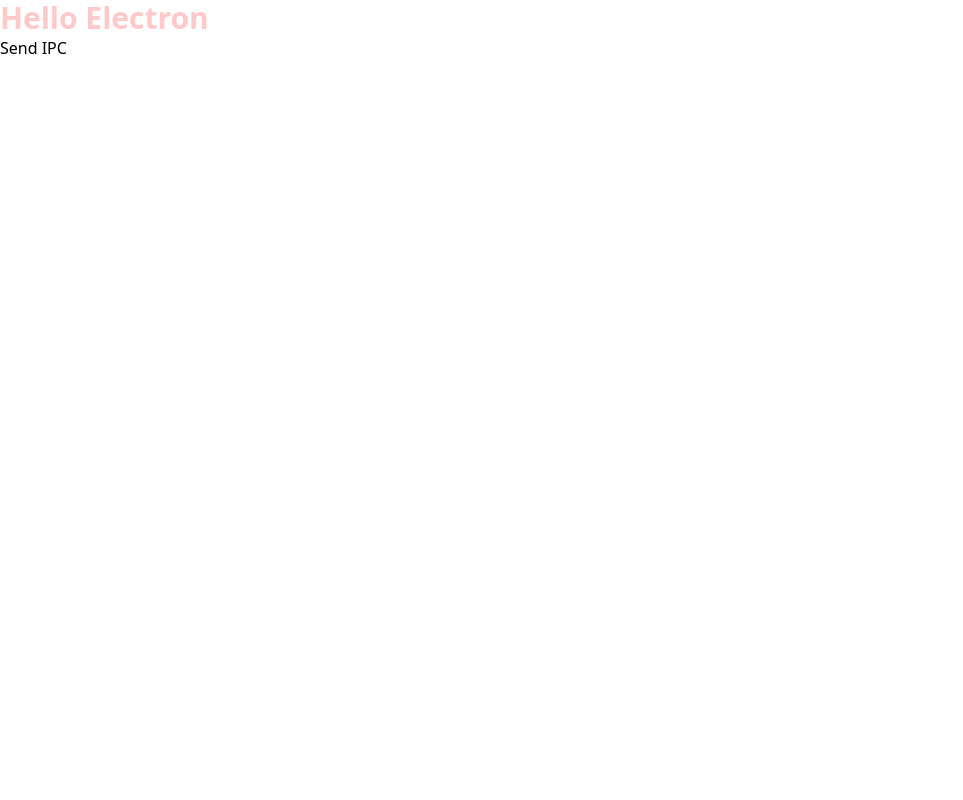
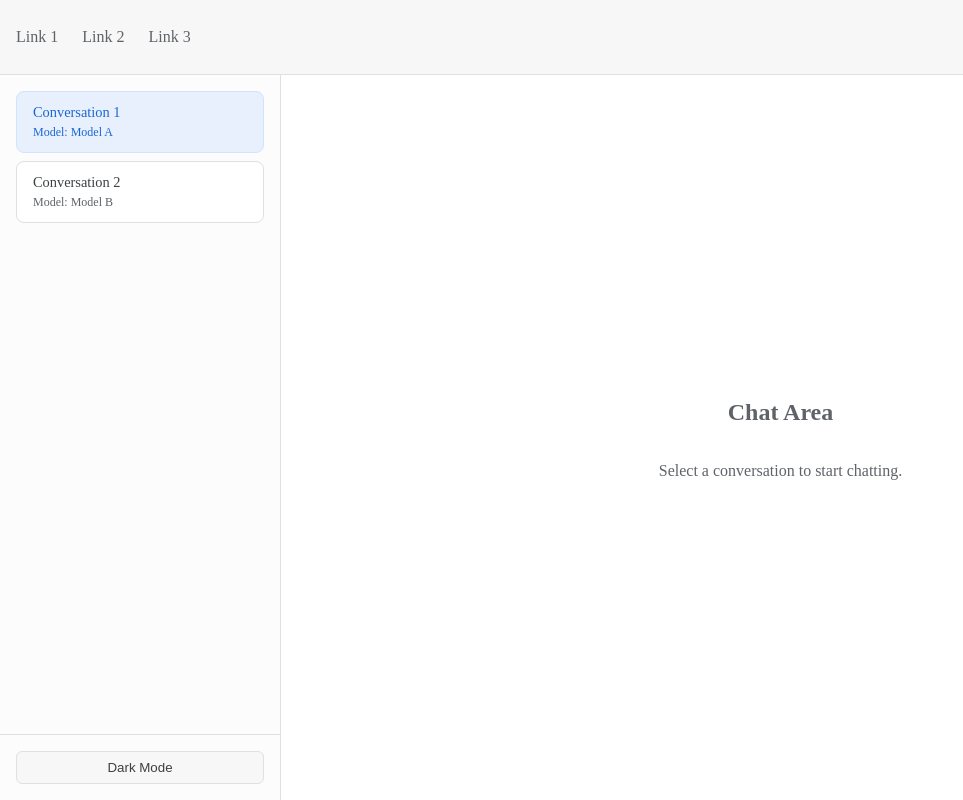
Before and after one commit to blkcor/chat, a Vue app: page / in a window 1280 px wide. Shown: the whole page, without its empty margins (0-963 px from the left). Built offline with nearby package versions, Linux system fonts and the light colour scheme.

Commit message:
chore: layout and dark mode transition

```diff
--- a/src/renderer/src/App.vue
+++ b/src/renderer/src/App.vue
@@ -1,11 +1,161 @@
 <script setup lang="ts">
+import { ref, watchEffect } from 'vue'
+import ConversationList from './components/ConversationList.vue'
 
-const ipcHandle = (): void => window.electron.ipcRenderer.send('ping')
+// Mock data for conversations
+const conversations = [
+  { id: 1, title: 'Conversation 1', selectedModel: 'Model A', createdAt: '2023-01-01', updatedAt: '2023-01-02', providerId: 1 },
+  { id: 2, title: 'Conversation 2', selectedModel: 'Model B', createdAt: '2023-01-03', updatedAt: '2023-01-04', providerId: 2 }
+]
+
+const isDarkMode = ref(false)
+
+const toggleDarkMode = (event: MouseEvent) => {
+  // Check for View Transitions API support
+  if (!document.startViewTransition) {
+    isDarkMode.value = !isDarkMode.value
+    return
+  }
+
+  const x = event.clientX
+  const y = event.clientY
+  const endRadius = Math.hypot(
+    Math.max(x, window.innerWidth - x),
+    Math.max(y, window.innerHeight - y)
+  )
+
+  const transition = document.startViewTransition(() => {
+    isDarkMode.value = !isDarkMode.value
+  })
+
+  transition.ready.then(() => {
+    const clipPath = [
+      `circle(0px at ${x}px ${y}px)`,
+      `circle(${endRadius}px at ${x}px ${y}px)`
+    ]
+    document.documentElement.animate(
+      {
+        clipPath: isDarkMode.value ? clipPath : [...clipPath].reverse()
+      },
+      {
+        duration: 500,
+        easing: 'ease-in-out',
+        pseudoElement: isDarkMode.value
+          ? '::view-transition-new(root)'
+          : '::view-transition-old(root)'
+      }
+    )
+  })
+}
+
+watchEffect(() => {
+  document.documentElement.classList.toggle('dark', isDarkMode.value)
+})
 </script>
 
 <template>
-  <div>
-    <h1 class="text-3xl font-bold text-red-200">Hello Electron</h1>
-    <button @click="ipcHandle">Send IPC</button>
+  <div class="app-container">
+    <header class="app-header">
+      <a href="#">Link 1</a>
+      <a href="#">Link 2</a>
+      <a href="#">Link 3</a>
+    </header>
+    <main class="app-main">
+      <aside class="sidebar">
+        <div class="sidebar-content">
+          <ConversationList :items="conversations" />
+        </div>
+        <footer class="sidebar-footer">
+          <button @click="toggleDarkMode" class="theme-toggle-btn">
+            {{ isDarkMode ? 'Light Mode' : 'Dark Mode' }}
+          </button>
+        </footer>
+      </aside>
+      <section class="chat-area">
+        <h1>Chat Area</h1>
+        <p>Select a conversation to start chatting.</p>
+      </section>
+    </main>
   </div>
 </template>
+
+<style scoped>
+.app-container {
+  display: flex;
+  flex-direction: column;
+  height: 100vh;
+  width: 100vw;
+  background-color: var(--bg-color);
+  color: var(--font-color);
+}
+
+.app-header {
+  padding: 0.75rem 1rem;
+  border-bottom: 1px solid var(--border-color);
+  display: flex;
+  align-items: center;
+  gap: 1.5rem;
+  background-color: var(--bg-color-secondary);
+  height: var(--header-height);
+  flex-shrink: 0;
+}
+
+.app-header a {
+  text-decoration: none;
+  color: var(--font-color-secondary);
+  font-weight: 500;
+}
+
+.app-main {
+  display: flex;
+  flex-grow: 1;
+  overflow: hidden;
+}
+
+.sidebar {
+  width: var(--sidebar-width);
+  flex-shrink: 0;
+  border-right: 1px solid var(--border-color);
+  background-color: var(--bg-color-tertiary);
+  display: flex;
+  flex-direction: column;
+  justify-content: space-between;
+}
+
+.sidebar-content {
+  padding: 1rem;
+  overflow-y: auto;
+}
+
+.sidebar-footer {
+  padding: 1rem;
+  border-top: 1px solid var(--border-color);
+}
+
+.theme-toggle-btn {
+  width: 100%;
+  padding: 0.5rem;
+  border: 1px solid var(--border-color);
+  border-radius: 6px;
+  background-color: var(--bg-color-secondary);
+  color: var(--font-color);
+  cursor: pointer;
+  transition: background-color 0.2s ease;
+}
+
+.theme-toggle-btn:hover {
+  background-color: var(--item-hover-bg);
+}
+
+.chat-area {
+  flex-grow: 1;
+  padding: 1.5rem;
+  overflow-y: auto;
+  display: flex;
+  flex-direction: column;
+  align-items: center;
+  justify-content: center;
+  text-align: center;
+  color: var(--font-color-secondary);
+}
+</style>
--- a/src/renderer/src/assets/main.css
+++ b/src/renderer/src/assets/main.css
@@ -1 +1,24 @@
-@import 'tailwindcss';
+/* /src/renderer/src/assets/main.css */
+
+/* CSS Reset to remove default browser margins and prevent scrolling */
+html, body, #app {
+  margin: 0;
+  padding: 0;
+  height: 100%;
+  width: 100%;
+  overflow: hidden; /* Important: Prevents the body itself from scrolling */
+}
+
+::view-transition-old(root),
+::view-transition-new(root) {
+  animation: none;
+  mix-blend-mode: normal;
+}
+
+/*
+  When transitioning TO light mode (from dark), we want to see the OLD (dark) view shrinking.
+  To do this, we must place the NEW (light) view underneath the old one.
+*/
+html:not(.dark)::view-transition-new(root) {
+  z-index: -1;
+}
--- /dev/null
+++ b/src/renderer/src/assets/theme.css
@@ -0,0 +1,35 @@
+/* /src/renderer/src/assets/theme.css */
+:root {
+  --font-color: #3c4043;
+  --font-color-secondary: #5f6368;
+  --font-color-accent: #1967d2;
+
+  --bg-color: #fff;
+  --bg-color-secondary: #f7f7f7;
+  --bg-color-tertiary: #fcfcfc;
+
+  --border-color: #e0e0e0;
+
+  --sidebar-width: 280px;
+  --header-height: 50px;
+
+  --item-hover-bg: #f5f5f5;
+  --item-selected-bg: #e8f0fe;
+  --item-selected-border: #d2e3fc;
+}
+
+html.dark {
+  --font-color: #e8eaed;
+  --font-color-secondary: #969ba1;
+  --font-color-accent: #8ab4f8;
+
+  --bg-color: #202124;
+  --bg-color-secondary: #292a2d;
+  --bg-color-tertiary: #252629;
+
+  --border-color: #3c4043;
+
+  --item-hover-bg: #2f3033;
+  --item-selected-bg: #28354a;
+  --item-selected-border: #3c4043;
+}
--- /dev/null
+++ b/src/renderer/src/components/ConversationList.vue
@@ -0,0 +1,80 @@
+<template>
+  <div class="conversation-list-container">
+    <ul class="conversation-list">
+      <li
+        v-for="item in items"
+        :key="item.id"
+        class="conversation-item"
+        :class="{ 'selected': selectedConversationId === item.id }"
+        @click="selectConversation(item.id)"
+      >
+        <h3 class="item-title">{{ item.title }}</h3>
+        <p class="item-details">Model: {{ item.selectedModel }}</p>
+      </li>
+    </ul>
+  </div>
+</template>
+
+<script setup lang="ts">
+import { ref } from 'vue'
+import { Conversation } from '../types/conversation'
+
+defineProps<{
+  items: Conversation[]
+}>()
+
+const selectedConversationId = ref<number | null>(1); // Default select the first one
+
+const selectConversation = (id: number) => {
+  selectedConversationId.value = id;
+  // In a real app, you would emit an event here to load the chat
+  // emit('conversationSelected', id)
+}
+</script>
+
+<style scoped>
+.conversation-list {
+  list-style: none;
+  padding: 0;
+  margin: 0;
+  display: flex;
+  flex-direction: column;
+  gap: 0.5rem;
+}
+
+.conversation-item {
+  padding: 0.75rem 1rem;
+  border-radius: 8px;
+  cursor: pointer;
+  transition: background-color 0.2s ease, border-color 0.2s ease;
+  border: 1px solid var(--border-color);
+  background-color: var(--bg-color);
+}
+
+.conversation-item:hover {
+  background-color: var(--item-hover-bg);
+}
+
+.conversation-item.selected {
+  background-color: var(--item-selected-bg);
+  border-color: var(--item-selected-border);
+}
+
+.item-title {
+  font-size: 0.9rem;
+  font-weight: 500;
+  margin: 0 0 0.25rem 0;
+  color: var(--font-color);
+}
+
+.item-details {
+  font-size: 0.75rem;
+  color: var(--font-color-secondary);
+  margin: 0;
+}
+
+.conversation-item.selected .item-title,
+.conversation-item.selected .item-details {
+  color: var(--font-color-accent);
+}
+</style>
--- a/src/renderer/src/main.ts
+++ b/src/renderer/src/main.ts
@@ -1,4 +1,5 @@
 import './assets/main.css'
+import './assets/theme.css'
 
 import { createApp } from 'vue'
 import App from './App.vue'
--- /dev/null
+++ b/src/renderer/src/types/conversation.ts
@@ -0,0 +1,8 @@
+export interface Conversation {
+  id: number
+  title: string
+  selectedModel: string
+  createdAt: string
+  updatedAt: string
+  providerId: number
+}
```
